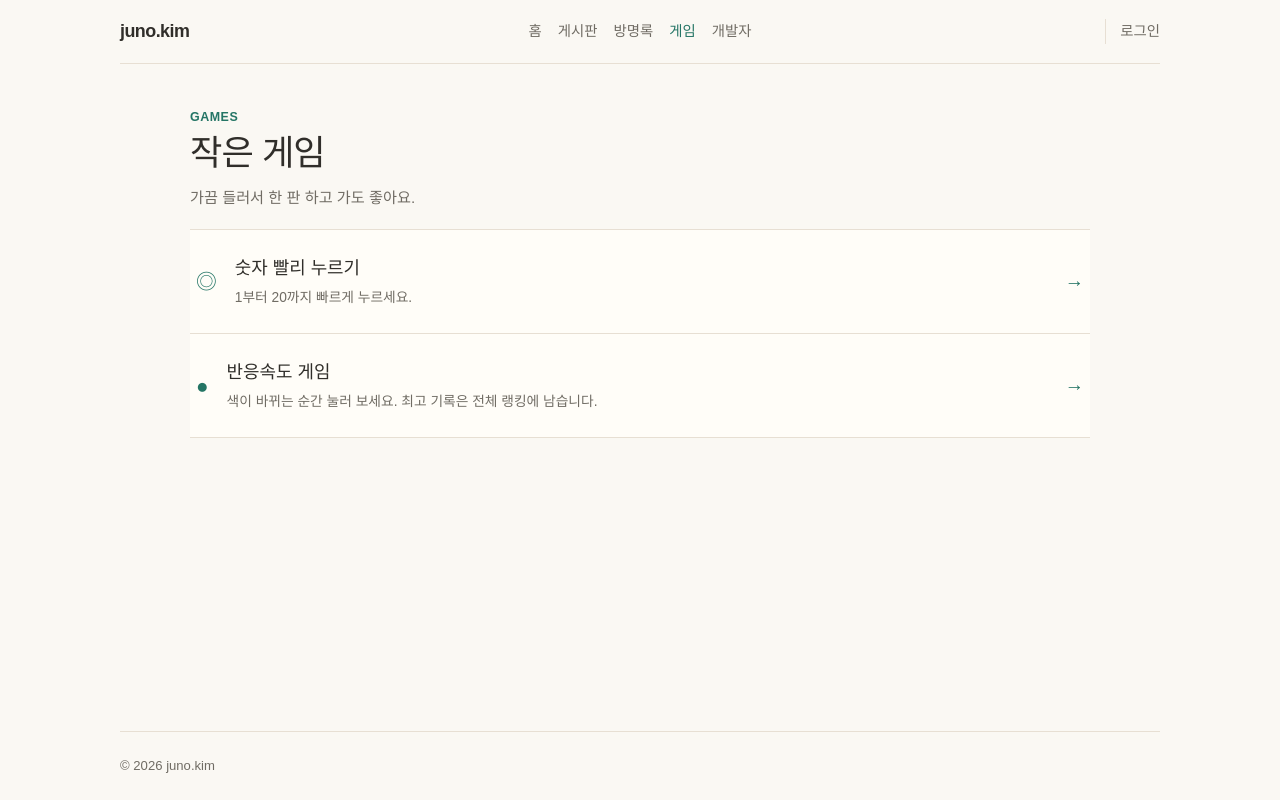
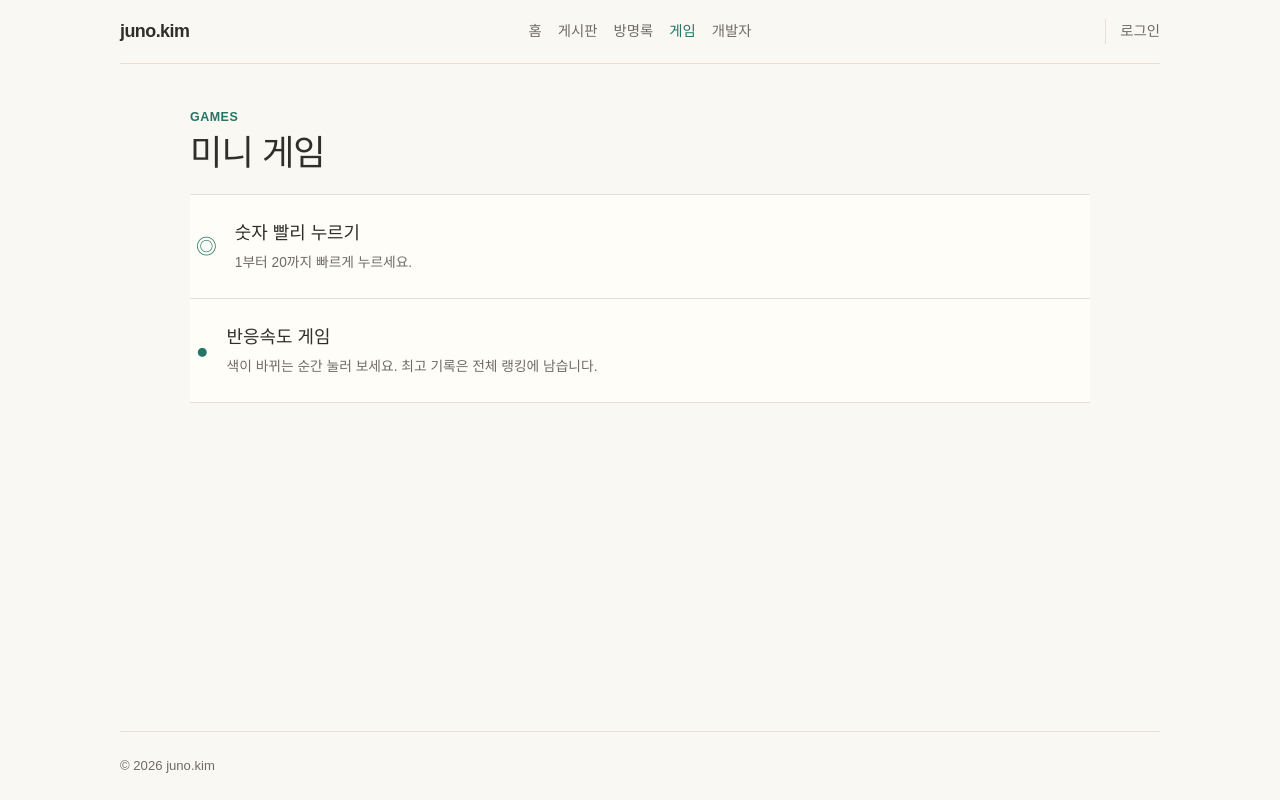
Before and after one commit to Junho-Kim-1228/juno.kim, a React (Vite) app in the folder frontend/: page /games in a window 1280 px wide. Built offline with nearby package versions, Linux system fonts and the light colour scheme; no server answers.

Commit message:
refine mini games list

```diff
--- a/frontend/src/index.css
+++ b/frontend/src/index.css
@@ -324,13 +324,12 @@ main { flex: 1; }
 .guestbook-section .state-message { width: 100%; margin: 18px 0; }
 
 .game-list { border-top: 1px solid var(--line); }
-.game-card { display: grid; grid-template-columns: auto minmax(0, 1fr) auto; gap: 18px; align-items: center; padding: 22px 6px; border-bottom: 1px solid var(--line); background: var(--surface); }
+.game-card { display: grid; grid-template-columns: auto minmax(0, 1fr); gap: 18px; align-items: center; padding: 22px 6px; border-bottom: 1px solid var(--line); background: var(--surface); }
 .game-card:hover { background: #f6f3ec; }
 .game-card-mark { color: var(--accent); font-size: 1.3rem; }
 .game-card strong, .game-card small { display: block; }
 .game-card strong { font-size: 1.12rem; font-weight: 600; }
 .game-card small { margin-top: 2px; color: var(--muted); font-size: .86rem; }
-.game-card-arrow { color: var(--accent); font-size: 1.2rem; }
 .reaction-layout { display: grid; grid-template-columns: minmax(0, 1.1fr) minmax(280px, .9fr); gap: 46px; margin-top: 26px; }
 .reaction-game, .reaction-ranking { padding-top: 24px; border-top: 1px solid var(--line); }
 .reaction-game h2, .reaction-ranking h2 { margin: 0; font-size: 1.35rem; font-weight: 600; }
--- a/frontend/src/pages/GamesPage.jsx
+++ b/frontend/src/pages/GamesPage.jsx
@@ -3,14 +3,13 @@ import { Link } from 'react-router-dom'
 export function GamesPage() {
   return <section className="games-page page-section">
     <div className="section-heading">
-      <div><p className="eyebrow">GAMES</p><h1>작은 게임</h1><p className="page-description">가끔 들러서 한 판 하고 가도 좋아요.</p></div>
+      <div><p className="eyebrow">GAMES</p><h1>미니 게임</h1></div>
     </div>
     <div className="game-list">
-      <Link className="game-card" to="/games/aim"><span className="game-card-mark">◎</span><span><strong>숫자 빨리 누르기</strong><small>1부터 20까지 빠르게 누르세요.</small></span><span className="game-card-arrow">→</span></Link>
+      <Link className="game-card" to="/games/aim"><span className="game-card-mark">◎</span><span><strong>숫자 빨리 누르기</strong><small>1부터 20까지 빠르게 누르세요.</small></span></Link>
       <Link className="game-card" to="/games/reaction">
         <span className="game-card-mark" aria-hidden="true">●</span>
         <span><strong>반응속도 게임</strong><small>색이 바뀌는 순간 눌러 보세요. 최고 기록은 전체 랭킹에 남습니다.</small></span>
-        <span className="game-card-arrow" aria-hidden="true">→</span>
       </Link>
     </div>
   </section>
```
